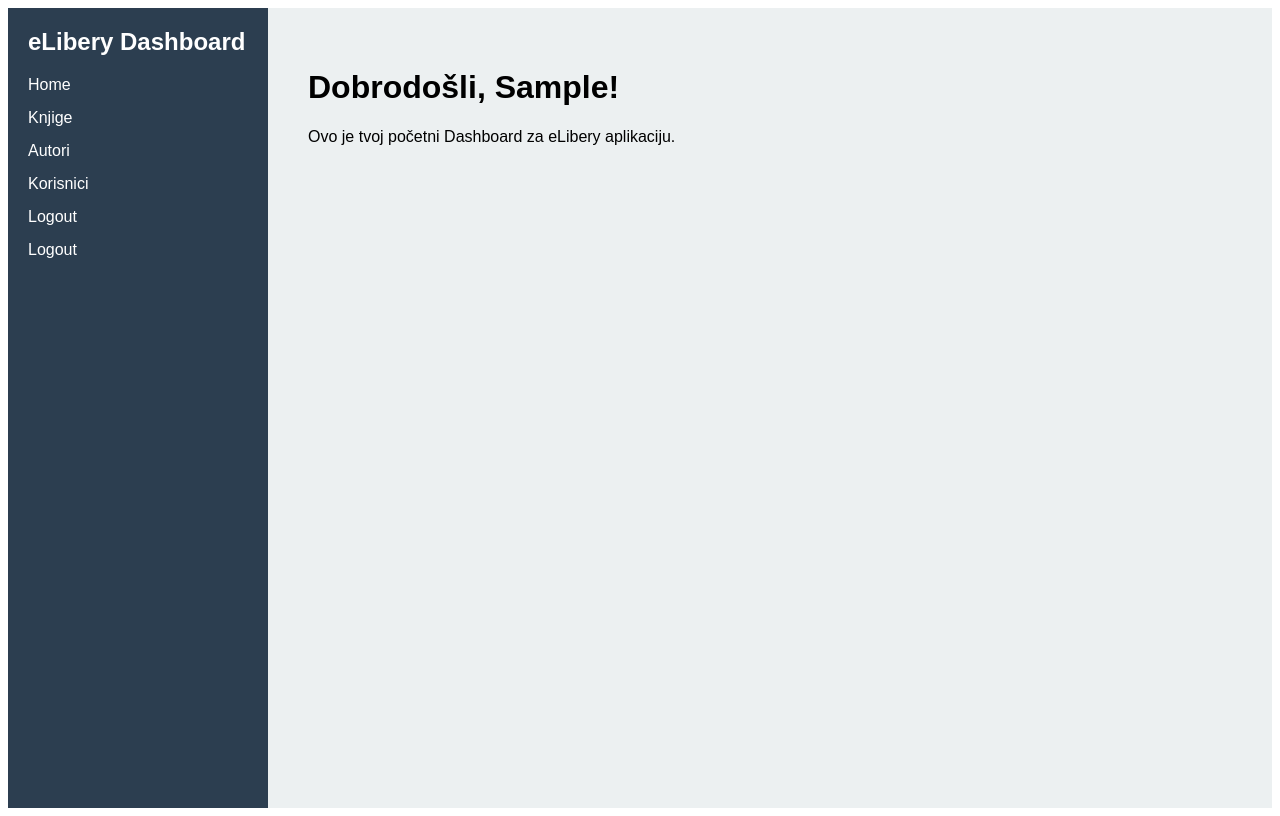
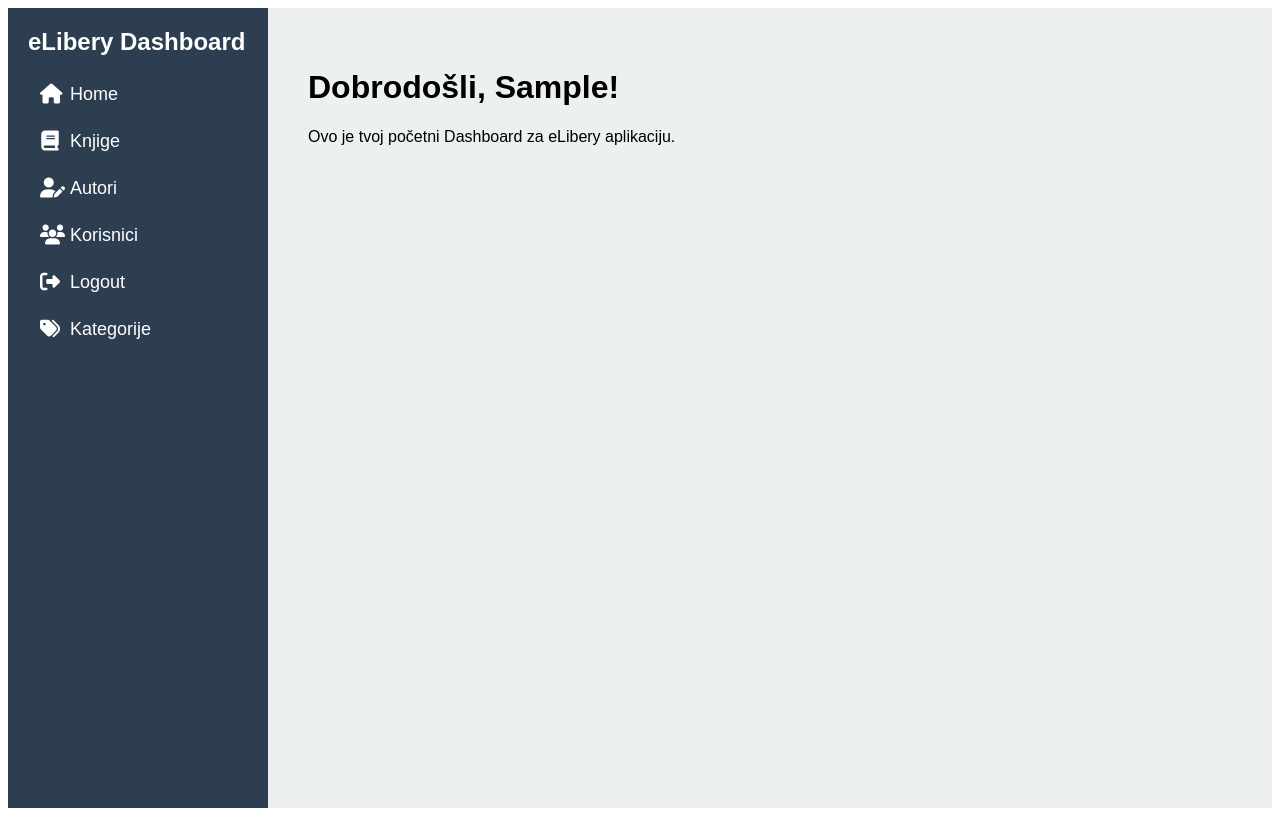
Before and after one commit to alempeco/Projekt_elibery, an Angular app in the folder frontend/elibery-frontend/: page /dashboard in a window 1280 px wide. Built offline with nearby package versions, Linux system fonts and the light colour scheme; sample sign-in values are in the browser's storage.

Commit message:
ispravka dashboarada

```diff
--- a/frontend/elibery-frontend/src/app/dashboard/dashboard.component.css
+++ b/frontend/elibery-frontend/src/app/dashboard/dashboard.component.css
@@ -38,3 +38,37 @@
   padding: 40px;
   background-color: #ecf0f1;
 }
+.sidebar ul {
+  list-style: none;
+  padding: 0;
+  margin: 0;
+}
+
+.sidebar ul li {
+  margin: 10px 0;
+}
+
+.sidebar ul li a {
+  display: flex;
+  align-items: center;
+  gap: 10px;
+  text-decoration: none;
+  color: white;
+  font-size: 18px;
+  cursor: pointer; /* pointer cursor */
+  padding: 8px 12px;
+  border-radius: 6px;
+  transition: 0.3s;
+}
+
+.sidebar ul li a:hover {
+  background-color: #1e3a8a; /* hover background */
+  color: #00eaff; /* hover text */
+  transform: translateX(5px); /* efekat pomjeranja */
+}
+
+.sidebar i {
+  width: 20px;
+  text-align: center;
+  font-size: 20px;
+}
--- a/frontend/elibery-frontend/src/app/dashboard/dashboard.component.html
+++ b/frontend/elibery-frontend/src/app/dashboard/dashboard.component.html
@@ -1,16 +1,17 @@
+<link rel="stylesheet" href="https://cdnjs.cloudflare.com/ajax/libs/font-awesome/6.5.0/css/all.min.css">
+
 <div class="dashboard-container">
   <aside class="sidebar">
     <h2>eLibery Dashboard</h2>
     <nav>
       <ul>
-        <li><a routerLink="/dashboard">Home</a></li>
-        <li><a href="#">Knjige</a></li>
-        <li><a href="#">Autori</a></li>
-        <li><a href="#">Korisnici</a></li>
-        <li><a href="#" (click)="logout()">Logout</a></li>
-        <li><a href="categories" (click)="navigatetoCategories()">Logout</a></li>
-
-      </ul>
+  <li><a routerLink="/dashboard"><i class="fa-solid fa-house"></i> Home</a></li>
+  <li><a routerLink="/books"><i class="fa-solid fa-book"></i> Knjige</a></li>
+  <li><a routerLink="/authors"><i class="fa-solid fa-user-pen"></i> Autori</a></li>
+  <li><a routerLink="/users"><i class="fa-solid fa-users"></i> Korisnici</a></li>
+  <li><a (click)="logout()"><i class="fa-solid fa-right-from-bracket"></i> Logout</a></li>
+  <li><a (click)="navigatetoCategories()"><i class="fa-solid fa-tags"></i> Kategorije</a></li>
+</ul>
     </nav>
   </aside>
 
```
